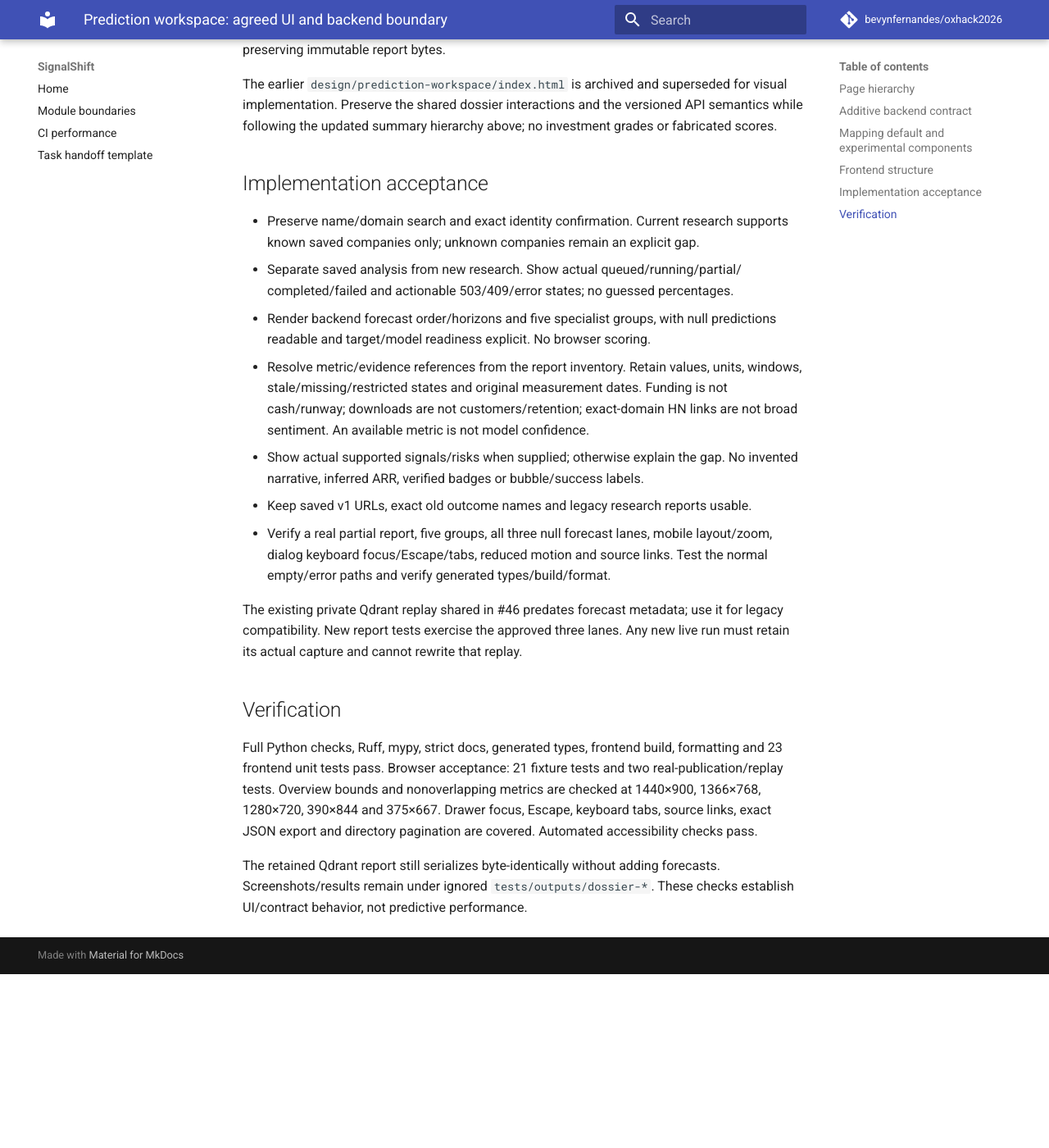
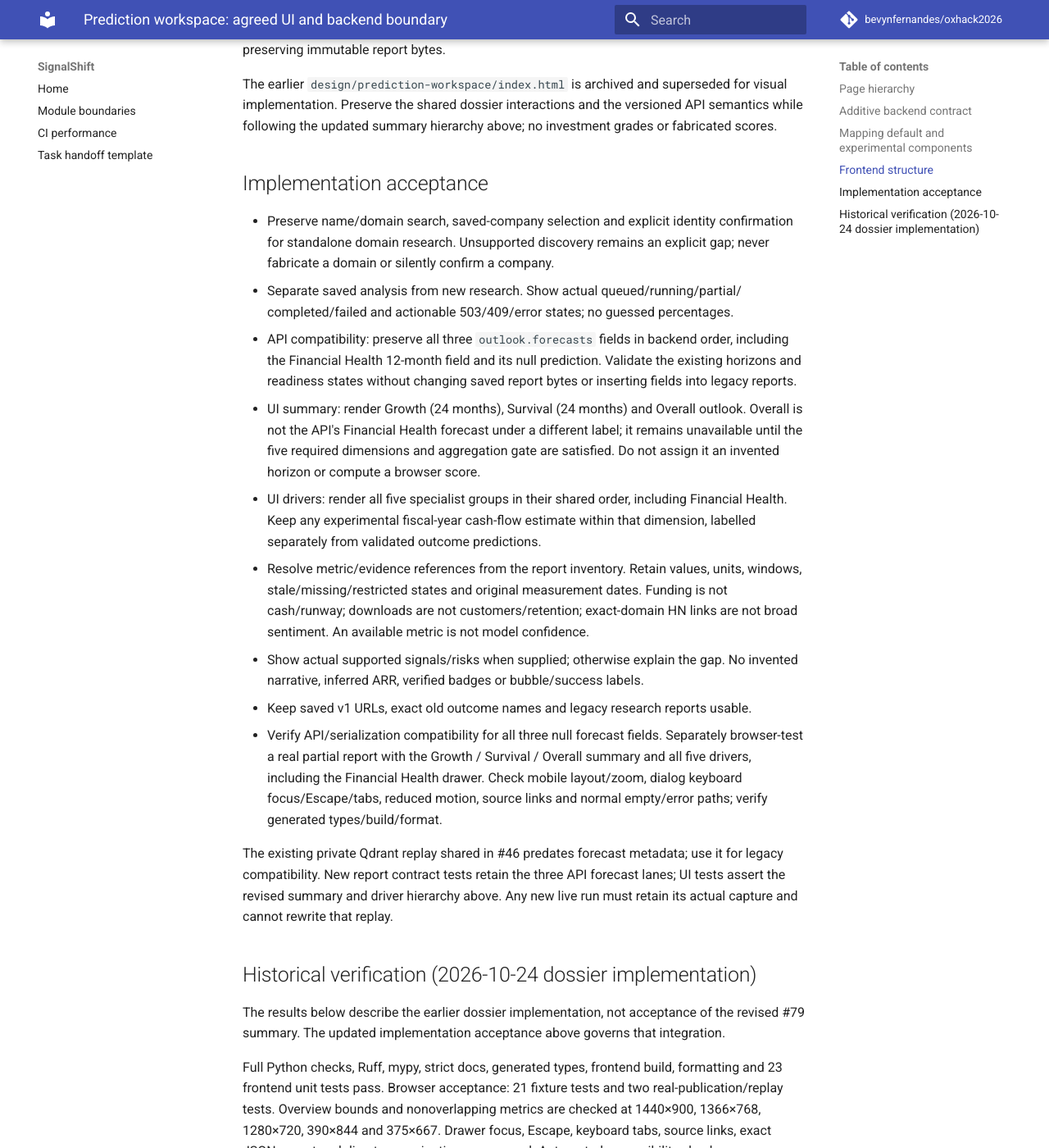
Before and after one commit to bevynfernandes/oxhack2026, an MkDocs documentation site: the page built from docs/tasks/dev2/prediction-workspace-alignment.md, in a window 1280 px wide and 1400 px high, scrolled down 2313 px. Shown: the whole window at 82% size. Built offline with MkDocs 1.6.1 and Material for MkDocs 9.7.7, drawn with Linux system fonts in a browser that asks for light colours; comment, search, counter and statistics services are not loaded; before the commit the page ends 3501 px from its top, so only the background shows below that.

Commit message:
- Separate forecast API compatibility from revised UI acceptance
- Keep three backend forecast fields while testing Growth, Survival and Overall presentation and all five drivers.
- Preserve legacy replay checks and label prior validation as historical.

```diff
--- a/docs/tasks/dev2/prediction-workspace-alignment.md
+++ b/docs/tasks/dev2/prediction-workspace-alignment.md
@@ -92,12 +92,22 @@ no investment grades or fabricated scores.
 
 ## Implementation acceptance
 
-- Preserve name/domain search and exact identity confirmation. Current research
-  supports known saved companies only; unknown companies remain an explicit gap.
+- Preserve name/domain search, saved-company selection and explicit identity
+  confirmation for standalone domain research. Unsupported discovery remains an
+  explicit gap; never fabricate a domain or silently confirm a company.
 - Separate saved analysis from new research. Show actual queued/running/partial/
   completed/failed and actionable 503/409/error states; no guessed percentages.
-- Render backend forecast order/horizons and five specialist groups, with null
-  predictions readable and target/model readiness explicit. No browser scoring.
+- API compatibility: preserve all three `outlook.forecasts` fields in backend
+  order, including the Financial Health 12-month field and its null prediction.
+  Validate the existing horizons and readiness states without changing saved
+  report bytes or inserting fields into legacy reports.
+- UI summary: render Growth (24 months), Survival (24 months) and Overall outlook.
+  Overall is not the API's Financial Health forecast under a different label;
+  it remains unavailable until the five required dimensions and aggregation gate
+  are satisfied. Do not assign it an invented horizon or compute a browser score.
+- UI drivers: render all five specialist groups in their shared order, including
+  Financial Health. Keep any experimental fiscal-year cash-flow estimate within
+  that dimension, labelled separately from validated outcome predictions.
 - Resolve metric/evidence references from the report inventory. Retain values,
   units, windows, stale/missing/restricted states and original measurement dates.
   Funding is not cash/runway; downloads are not customers/retention; exact-domain
@@ -105,15 +115,22 @@ no investment grades or fabricated scores.
 - Show actual supported signals/risks when supplied; otherwise explain the gap.
   No invented narrative, inferred ARR, verified badges or bubble/success labels.
 - Keep saved v1 URLs, exact old outcome names and legacy research reports usable.
-- Verify a real partial report, five groups, all three null forecast lanes, mobile
-  layout/zoom, dialog keyboard focus/Escape/tabs, reduced motion and source links.
-  Test the normal empty/error paths and verify generated types/build/format.
+- Verify API/serialization compatibility for all three null forecast fields.
+  Separately browser-test a real partial report with the Growth / Survival /
+  Overall summary and all five drivers, including the Financial Health drawer.
+  Check mobile layout/zoom, dialog keyboard focus/Escape/tabs, reduced motion,
+  source links and normal empty/error paths; verify generated types/build/format.
 
 The existing private Qdrant replay shared in #46 predates forecast metadata; use
-it for legacy compatibility. New report tests exercise the approved three lanes.
+it for legacy compatibility. New report contract tests retain the three API
+forecast lanes; UI tests assert the revised summary and driver hierarchy above.
 Any new live run must retain its actual capture and cannot rewrite that replay.
 
-## Verification
+## Historical verification (2026-10-24 dossier implementation)
+
+The results below describe the earlier dossier implementation, not acceptance of
+the revised #79 summary. The updated implementation acceptance above governs
+that integration.
 
 Full Python checks, Ruff, mypy, strict docs, generated types, frontend build,
 formatting and 23 frontend unit tests pass. Browser acceptance: 21 fixture tests
```
